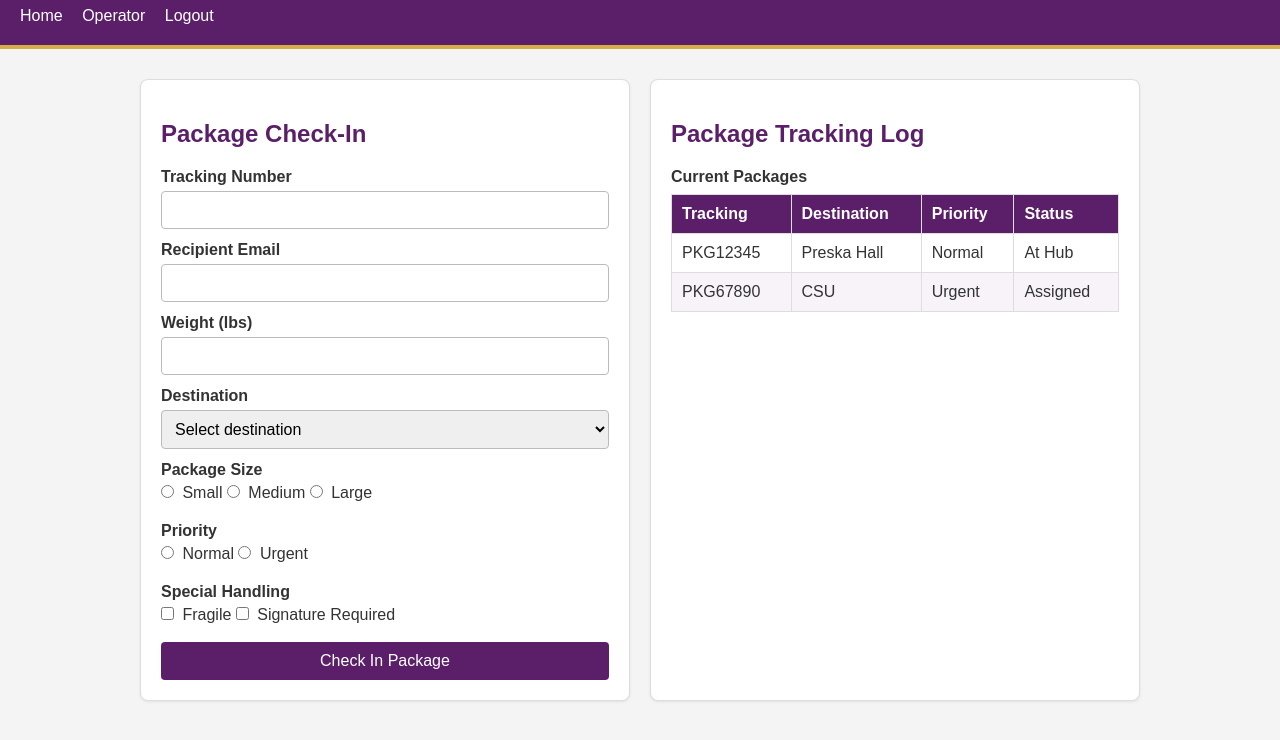
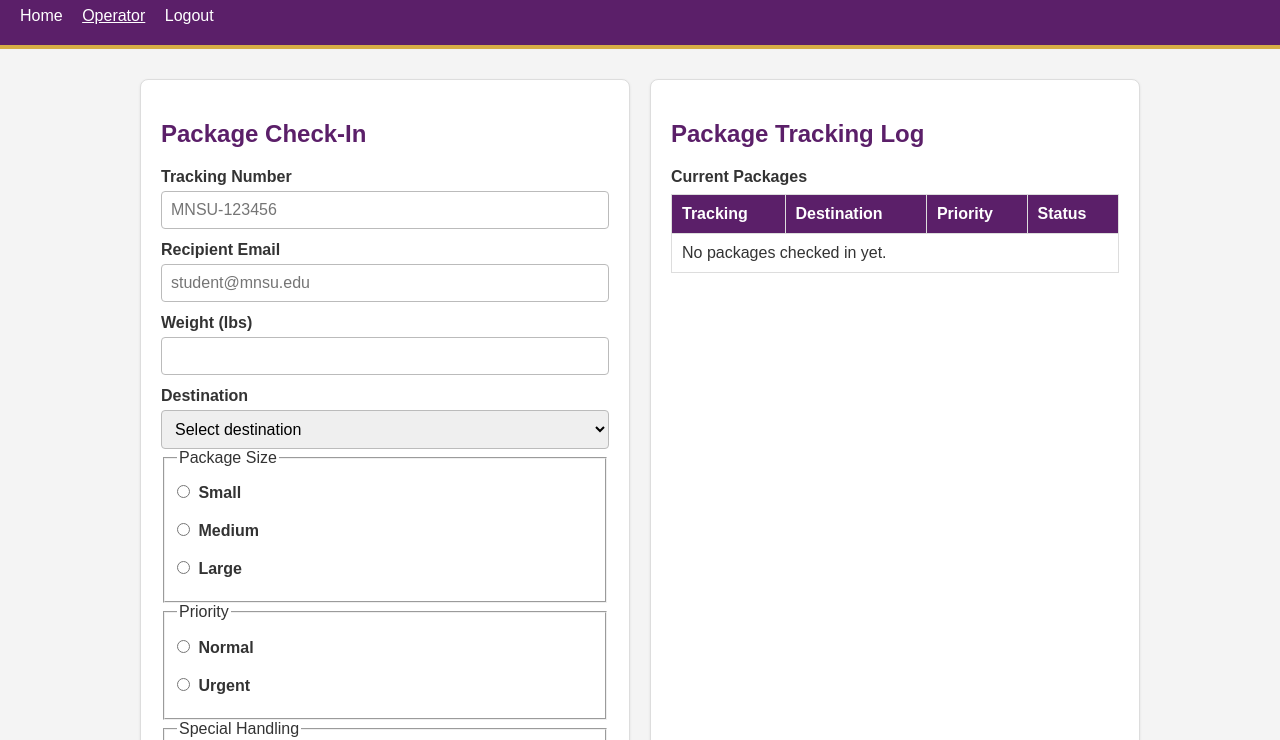
Before and after one commit to MSU-Sayid/Cis480_Project_CampusEco, a plain HTML site: page operator.html in a window 1280 px wide. Shown: the part 60-800 px from the top of the page. Drawn offline with nearby package versions, Linux system fonts and the light colour scheme.

Commit message:
Update operator.html

```diff
--- a/operator.html
+++ b/operator.html
@@ -1,3 +1,4 @@
+
 <!DOCTYPE html>
 <html lang="en">
 <head>
@@ -11,63 +12,149 @@
 
 <header>
     <h1>Operator Dashboard</h1>
-    <nav>
+    <nav aria-label="Main navigation">
         <a href="index.html">Home</a>
-        <a href="operator.html">Operator</a>
+        <a href="operator.html" aria-current="page">Operator</a>
         <a href="login.html">Logout</a>
     </nav>
 </header>
 
 <main>
+
+    <!-- Success and error messages -->
+    <div id="operator-message"
+         class="msg"
+         role="status"
+         aria-live="polite"
+         hidden>
+    </div>
+
     <div class="operator-layout">
 
+        <!-- Package Check-In -->
         <section>
             <h2>Package Check-In</h2>
 
-            <form>
+            <form id="checkin-form">
+
                 <label for="tracking">Tracking Number</label>
-                <input type="text" id="tracking" name="tracking"
-                       pattern="[A-Za-z0-9]{8,20}" required>
+                <input
+                    type="text"
+                    id="tracking"
+                    name="tracking"
+                    pattern="MNSU-[0-9]{6}"
+                    placeholder="MNSU-123456"
+                    title="Use MNSU- followed by 6 digits"
+                    required
+                >
 
                 <label for="email">Recipient Email</label>
-                <input type="email" id="email" name="email" required>
+                <input
+                    type="email"
+                    id="email"
+                    name="email"
+                    placeholder="student@mnsu.edu"
+                    required
+                >
 
                 <label for="weight">Weight (lbs)</label>
-                <input type="number" id="weight" name="weight"
-                       min="0.1" max="100" step="0.1" required>
+                <input
+                    type="number"
+                    id="weight"
+                    name="weight"
+                    min="0.1"
+                    max="100"
+                    step="0.1"
+                    required
+                >
 
                 <label for="destination">Destination</label>
                 <select id="destination" name="destination" required>
                     <option value="">Select destination</option>
-                    <option>Preska Hall</option>
-                    <option>CSU</option>
-                    <option>Memorial Library</option>
-                    <option>Wissink Hall</option>
+                    <option value="Preska Hall">Preska Hall</option>
+                    <option value="CSU">CSU</option>
+                    <option value="Memorial Library">Memorial Library</option>
+                    <option value="Wissink Hall">Wissink Hall</option>
                 </select>
 
-                <label>Package Size</label>
-                <input type="radio" name="size" value="small" required> Small
-                <input type="radio" name="size" value="medium"> Medium
-                <input type="radio" name="size" value="large"> Large
+                <!-- Package Size -->
+                <fieldset>
+                    <legend>Package Size</legend>
 
-                <label>Priority</label>
-                <input type="radio" name="priority" value="normal" required> Normal
-                <input type="radio" name="priority" value="urgent"> Urgent
+                    <label>
+                        <input type="radio"
+                               name="size"
+                               value="small"
+                               required>
+                        Small
+                    </label>
 
-                <label>Special Handling</label>
-                <input type="checkbox" name="fragile"> Fragile
-                <input type="checkbox" name="signature"> Signature Required
+                    <label>
+                        <input type="radio"
+                               name="size"
+                               value="medium">
+                        Medium
+                    </label>
 
-                <br>
-                <button type="submit">Check In Package</button>
+                    <label>
+                        <input type="radio"
+                               name="size"
+                               value="large">
+                        Large
+                    </label>
+                </fieldset>
+
+                <!-- Priority -->
+                <fieldset>
+                    <legend>Priority</legend>
+
+                    <label>
+                        <input type="radio"
+                               name="priority"
+                               value="normal"
+                               required>
+                        Normal
+                    </label>
+
+                    <label>
+                        <input type="radio"
+                               name="priority"
+                               value="urgent">
+                        Urgent
+                    </label>
+                </fieldset>
+
+                <!-- Special Handling -->
+                <fieldset>
+                    <legend>Special Handling</legend>
+
+                    <label>
+                        <input type="checkbox"
+                               name="fragile">
+                        Fragile
+                    </label>
+
+                    <label>
+                        <input type="checkbox"
+                               name="signature">
+                        Signature Required
+                    </label>
+                </fieldset>
+
+                <button type="submit">
+                    Check In Package
+                </button>
+
             </form>
         </section>
 
+        <!-- Package Tracking Log -->
         <section>
             <h2>Package Tracking Log</h2>
 
             <table>
                 <caption>Current Packages</caption>
+
                 <thead>
                     <tr>
                         <th scope="col">Tracking</th>
@@ -76,27 +163,26 @@
                         <th scope="col">Status</th>
                     </tr>
                 </thead>
-                <tbody>
-                    <tr>
-                        <td>PKG12345</td>
-                        <td>Preska Hall</td>
-                        <td>Normal</td>
-                        <td>At Hub</td>
-                    </tr>
-                    <tr>
-                        <td>PKG67890</td>
-                        <td>CSU</td>
-                        <td>Urgent</td>
-                        <td>Assigned</td>
-                    </tr>
+
+                <!-- JavaScript adds package rows here -->
+                <tbody id="operator-packages">
                 </tbody>
+
             </table>
         </section>
 
     </div>
 </main>
 
-<footer>MNSU CampusEco © 2026</footer>
+<footer>
+    MNSU CampusEco © 2026
+</footer>
+
+<!-- jQuery library -->
+<script src="https://code.jquery.com/jquery-3.7.1.min.js"></script>
+
+<!-- Operator JavaScript -->
+<script src="js/operator.js"></script>
 
 </body>
 </html>
```
